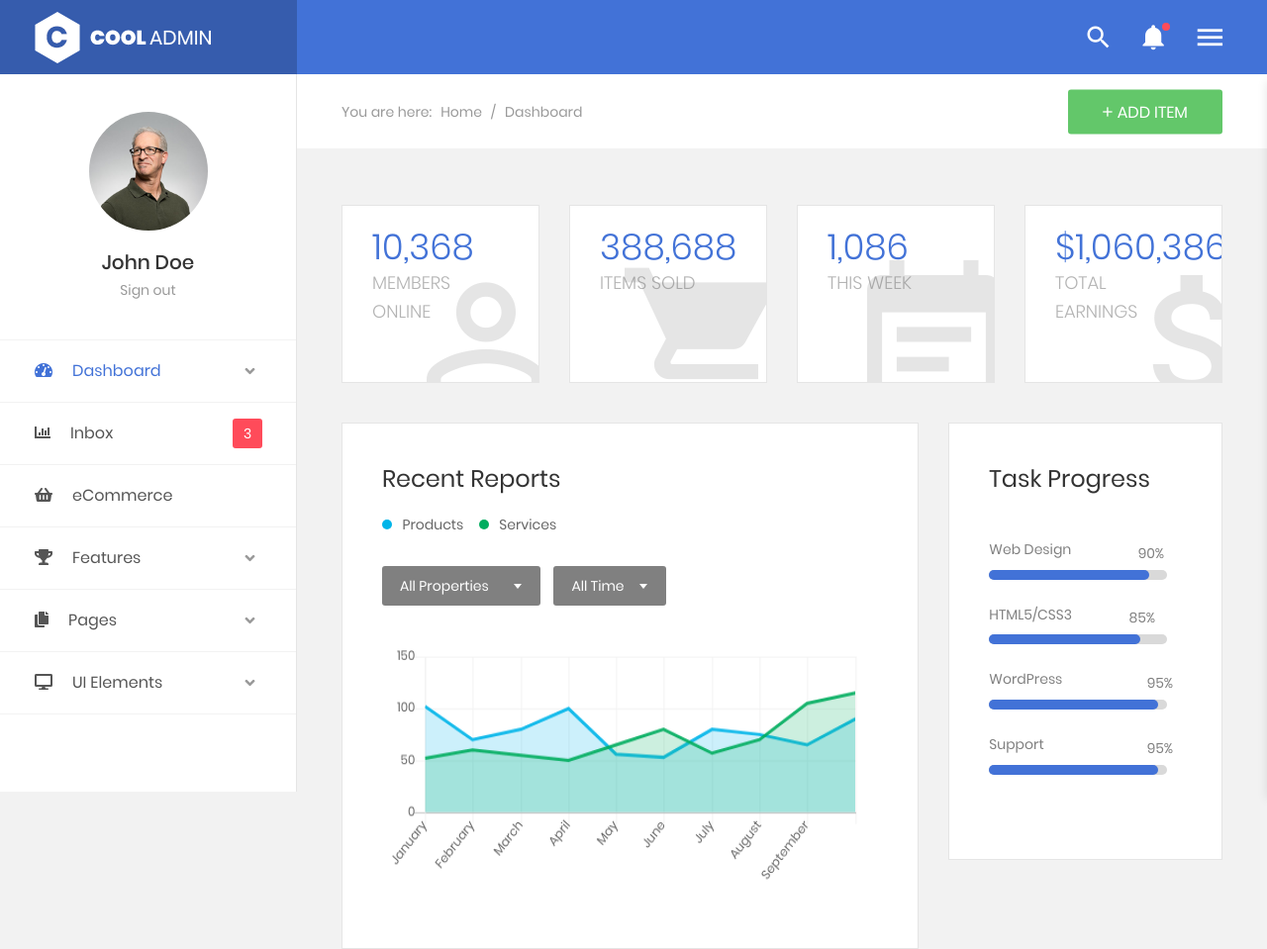
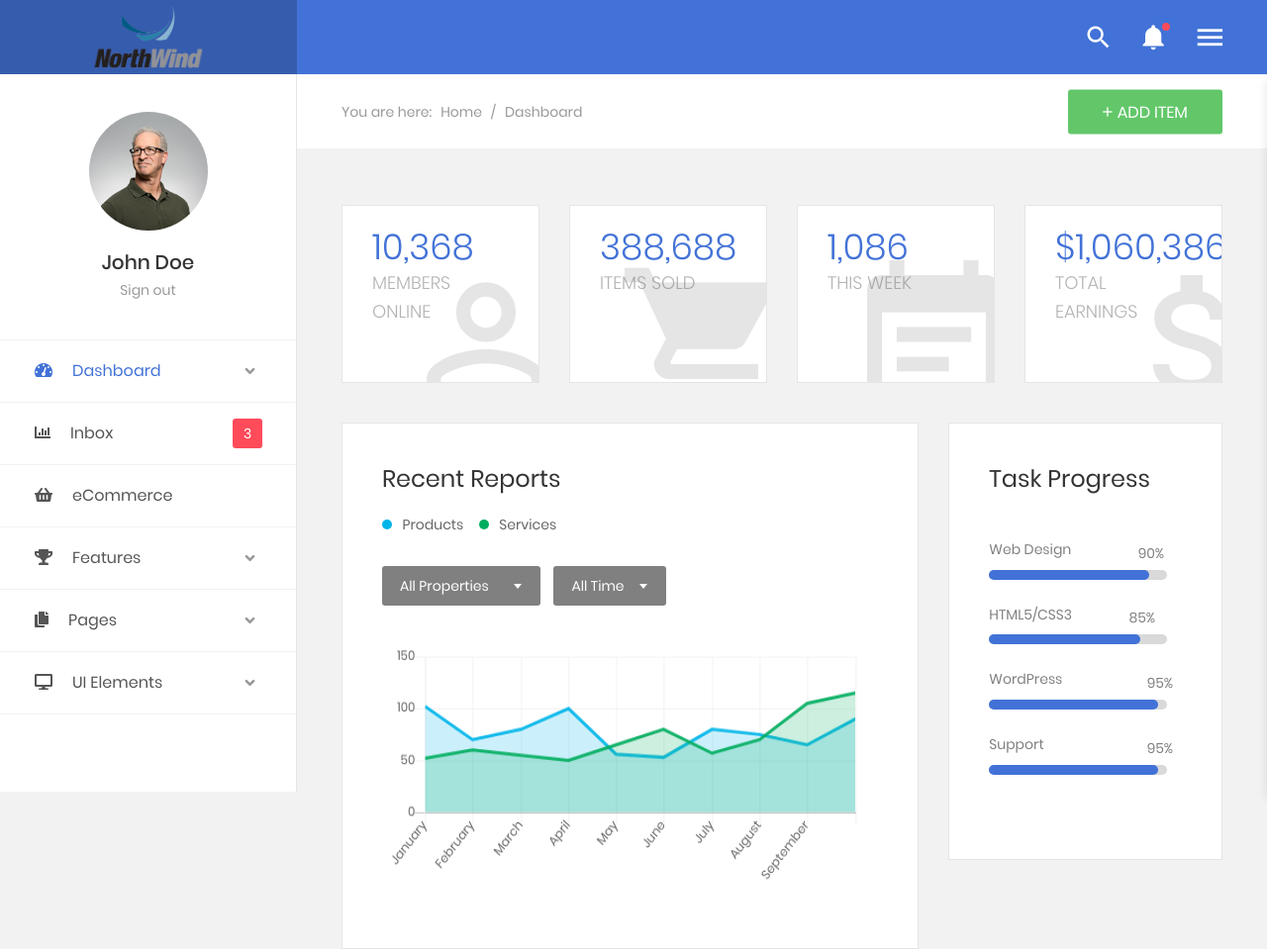
Before and after one commit to Tailosrx/Map-Products, a website: page NorthwindSolutions/frontend/index2.html in a window 1280 px wide. Shown: the top 959 px of the page at 99% size. Drawn offline with Linux system fonts and the light colour scheme.

Commit message:
Cambiado logos

```diff
--- a/NorthwindSolutions/frontend/index2.html
+++ b/NorthwindSolutions/frontend/index2.html
@@ -42,7 +42,7 @@
         <aside class="menu-sidebar2">
             <div class="logo">
                 <a href="#">
-                    <img src="images/icon/logo-white.png" alt="Cool Admin" />
+                    <img src="media/logo_web.png" alt="Cool Admin" />
                 </a>
             </div>
             <div class="menu-sidebar2__content js-scrollbar1">
@@ -207,7 +207,7 @@
                         <div class="header-wrap2">
                             <div class="logo d-block d-lg-none">
                                 <a href="#">
-                                    <img src="images/icon/logo-white.png" alt="CoolAdmin" />
+                                    <img src="media/logo_web.png" alt="CoolAdmin" />
                                 </a>
                             </div>
                             <div class="header-button2">
@@ -305,7 +305,7 @@
             <aside class="menu-sidebar2 js-right-sidebar d-block d-lg-none">
                 <div class="logo">
                     <a href="#">
-                        <img src="images/icon/logo-white.png" alt="Cool Admin" />
+                        <img src="media/logo_web.png" alt="Cool Admin" />
                     </a>
                 </div>
                 <div class="menu-sidebar2__content js-scrollbar2">
```
Also changed, not shown: NorthwindSolutions/frontend/chart.html (+2 -2 lines), NorthwindSolutions/frontend/index3.html (+2 -2 lines), NorthwindSolutions/frontend/index4.html (+1 -1 lines), NorthwindSolutions/frontend/login.html (+1 -1 lines), NorthwindSolutions/frontend/map.html (+2 -2 lines), NorthwindSolutions/frontend/progress-bar.html (+2 -2 lines).
